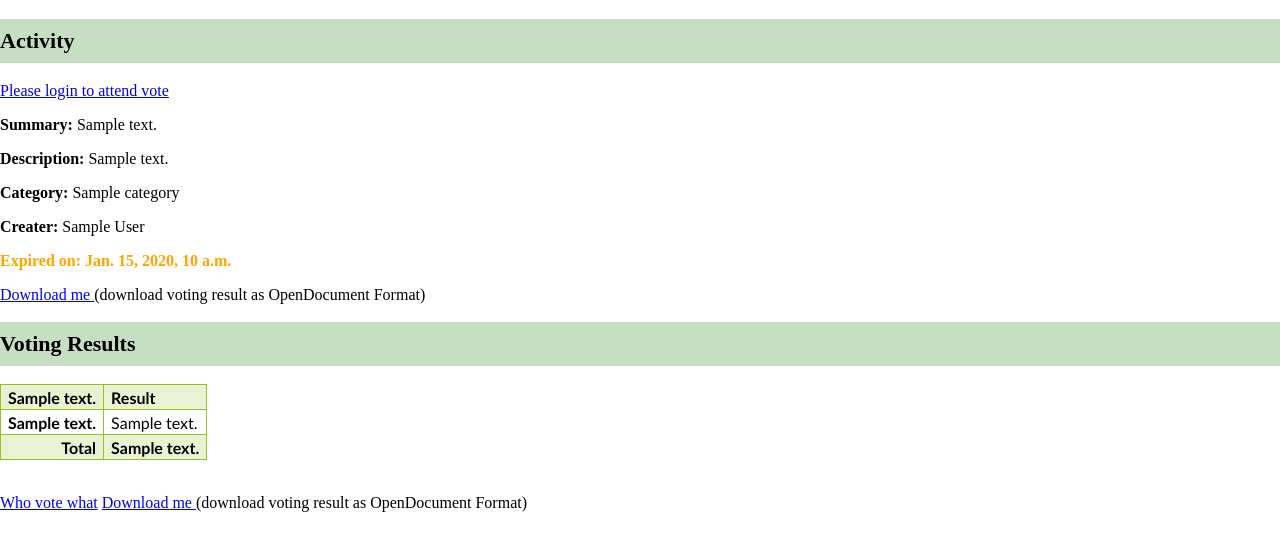
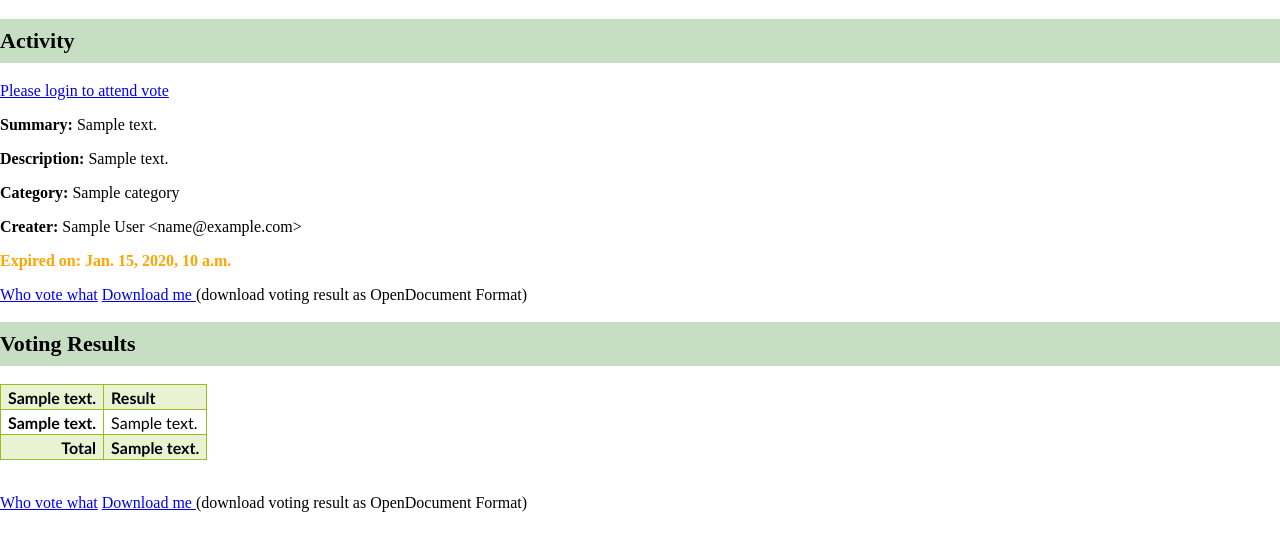
Before and after one commit to whsalex/Django-snoek, a Django app: template templates/show_activity.html in a window 1280 px wide. Shown: the part 55-598 px from the top of the page. Run offline with Django 3.2, Linux system fonts and the light colour scheme; the template is opened without the code that fills it: most values are stand-ins (such as "Sample title", 1, 10 or a date in 2020).

Commit message:
show_activity tiny up

```diff
--- a/templates/show_activity.html
+++ b/templates/show_activity.html
@@ -1,27 +1,20 @@
 {% extends "base1.html" %}
 {% block content %}
+
 <script type="text/javascript">
 
 function checkpolls() {
-
     v = validatepolls();
 
     if (v) {
-
     	return true;
-
     }else{
-
 	    alert('Please fill up all votes before submitting.');
-
     }
-
     return false;
-
 }
 
 function validatepolls() {
-
     var formElements = window.document.getElementById("polls").elements;
     var formElement;
     var radioArray = [];
@@ -29,52 +22,35 @@ function validatepolls() {
     var radio_checked = false;
 
     for (var i = 0; i < formElements.length; i++) {
-
         formElement = formElements.item(i);
-
         if (formElement.type === "radio") {
-
             current_radio = formElements.item(i);
-
             break;
-
         }
     }
 
     for (var i = 0; i < formElements.length; i++) {
-
         formElement = formElements.item(i);
-
         if (formElement.type === "radio") {
-
             if (formElement.id === current_radio.id){
-
                 radio_checked = formElement.checked || radio_checked ;
-
             }else{
-
                 current_radio = formElement;
-
                 if (radio_checked) {
-
                     radio_checked = false ;
-
                     radio_checked = formElement.checked || radio_checked;
-
                 }else{
-
                     return false;
-
                 }
             }
         }
     }
-
     return radio_checked;
-
 }
 
 </script>
+
+<!-- Activity summary -->
 
 <h2>Activity</h2>
 
@@ -85,29 +61,26 @@ function validatepolls() {
 <p> <b>Summary:</b> {{ avt.summary }}
 <p> <b>Description:</b> {{ avt.description }}
 <p> <b>Category:</b> {{ avt.category }}
-        <p> <b>Creater:</b> {{ avt.user.first_name }} {{ avt.user.last_name }}
+<p> <b>Creater:</b> {{ avt.user.first_name }} {{ avt.user.last_name }} &lt;{{ avt.user.email }}&gt;
 
 {% if not is_expired %}
     <p class="general_warning"> Expired on: {{ avt.deadline }}
 {% else %}
-        <p class="general_error"> The Votes
-	has been expired ( on {{ avt.deadline }} )
+    <p class="general_error"> The Votes	has been expired ( on {{ avt.deadline }} )
 {% endif %}
 
-	<p> <a href="/download_activity/{{ avt.id }}"> Download me </a> (download voting result as OpenDocument Format)
+<p><a href = "/whovotewhat/{{avt.id}}">Who vote what</a>  <a href="/download_activity/{{ avt.id }}"> Download me </a> (download voting result as OpenDocument Format)
 
-<!-- Show voting for authenticated user, who hasn't voted yet -->
+<!-- Show take vote for an authenticated user who hasn't voted yet -->
+
 <section class="take_vote">
     {% if user.is_authenticated %}
-
         {% if not is_expired %}
-
             <h2>Take Vote</h2>
-
             {% if has_voted %}
-    <form method="POST" action="{{avt.id}}/revote/" id = "polls"  name = "polls" onSubmit="return checkpolls()" >
+                <form method="POST" action="{{avt.id}}/revote/" id = "polls"  name = "polls" onSubmit="return checkpolls()">
             {% else %}
-    <form method="POST" action="{{avt.id}}/vote/" id = "polls"  name = "polls" onSubmit="return checkpolls()" >
+                <form method="POST" action="{{avt.id}}/vote/" id = "polls"  name = "polls" onSubmit="return checkpolls()">
             {% endif %}
 
             <table id="take_vote">
@@ -133,36 +106,26 @@ function validatepolls() {
             </table>
 
             {% if has_voted %}
-        <p>
-        <font color = "green" ><b>Hi {{user.username}} {{user.firstname}}, you have voted for this activity. Re-vote will <font color = "red"> OVERWRITE </font> your previous voting.</a></b></font>
+                <p> Hi {{user.username}} {{user.firstname}}, you have voted for this activity. Re-vote will OVERWRITE your previous voting.
                 <p>
                 <p>
                 <input type="submit" value="Re-Vote" style="background-color:#c00; color:#fff; font-weight: bold;" />
             {% else %}
                 <input type="submit" value="Vote" />
             {% endif %}
-
+            </form>
         {% endif %}
-
     {% endif %}
-</form>
-
 </section>
 
 <!--Show results - anybody is allowed to see the result.-->
 
 <section class="vote_result">
-
     <h2>Voting Results</h2>
-
-
-
     {% for vt in vote_tables %}
-
         <table id="vote_result">
             <tr class="alt">
                 <td><b>{{vt.vote.summary}}</b></td>
-
                 {% if vt.table.is2D %}
                     {% for c in vt.table.col_head %}
                         <td><b>{{c.content}}</b></td>
@@ -170,7 +133,6 @@ function validatepolls() {
                 {% else %}
                     <td><b>Result</b></td>
                 {% endif %}
-
             </tr>
             {% autoescape off %}
             {% for t in vt.table.table_with_row %}
@@ -183,30 +145,13 @@ function validatepolls() {
             {% endfor %}
             {% endautoescape %}
             <tr class="alt">
-
             {% if not vt.table.is2d %}
                 <td align = right><b> Total </b></td>
                 <td><b> {{vt.vote.answerscount}} </b></td>
             {% endif %}
             </tr>
         </table>
-
         <br />
-
-<!--            <h4>  Vote Summary: {{ vt.vote.summary }} </h4>
-
-            <p>  {% for q in vt.vote.questions %}
-                     <p> {{q.content}} : {{ q.answernumber }}
-                     <p> &nbsp; &nbsp; vote by:
-                       {% for a in q.answers %}
-                            {{ a.user.username }} |
-                       {% endfor %}
-                 {% endfor %}
-
-
-
-
--->
     {% endfor %}
 
     <p><a href = "/whovotewhat/{{avt.id}}">Who vote what</a>  <a href="/download_activity/{{ avt.id }}"> Download me </a> (download voting result as OpenDocument Format)
--- a/urls.py
+++ b/urls.py
@@ -31,6 +31,7 @@ urlpatterns = patterns('',
     (r'^whovotewhat/(\d+)$',        view_votes_by_all_users),
     (r'^activity/(\d+)/vote/$',     take_vote),
     (r'^activity/(\d+)/revote/$',   take_revote),
+    (r'^activity/(\d+)/delvote/$',  del_vote),
 
     # User management
     (r'^accounts/logout.*$',        'django.contrib.auth.views.logout'),
```
Also changed, not shown: activities/views.py (+12 -1 lines), templates/css/style.css (+10 -33 lines). Lines whose indentation alone changed are shown as unchanged.
